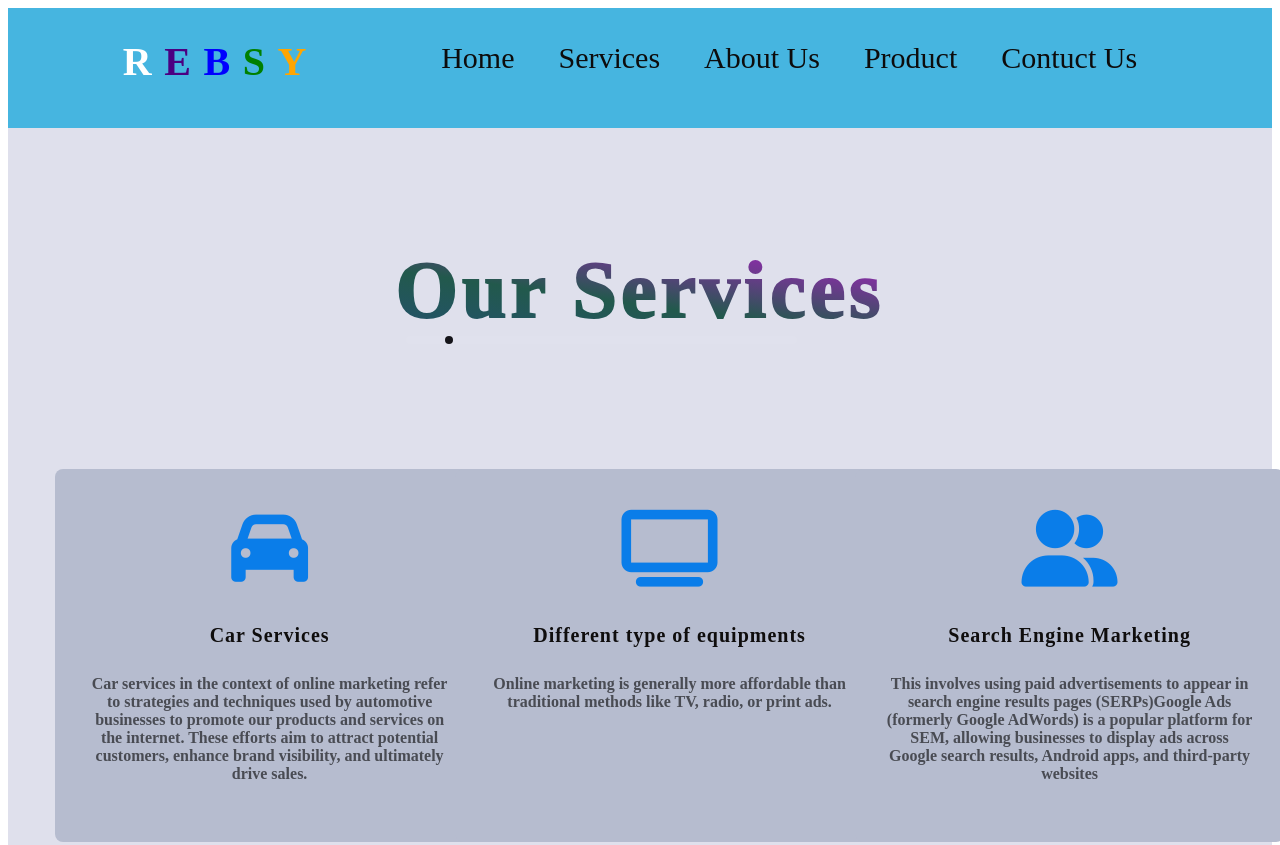
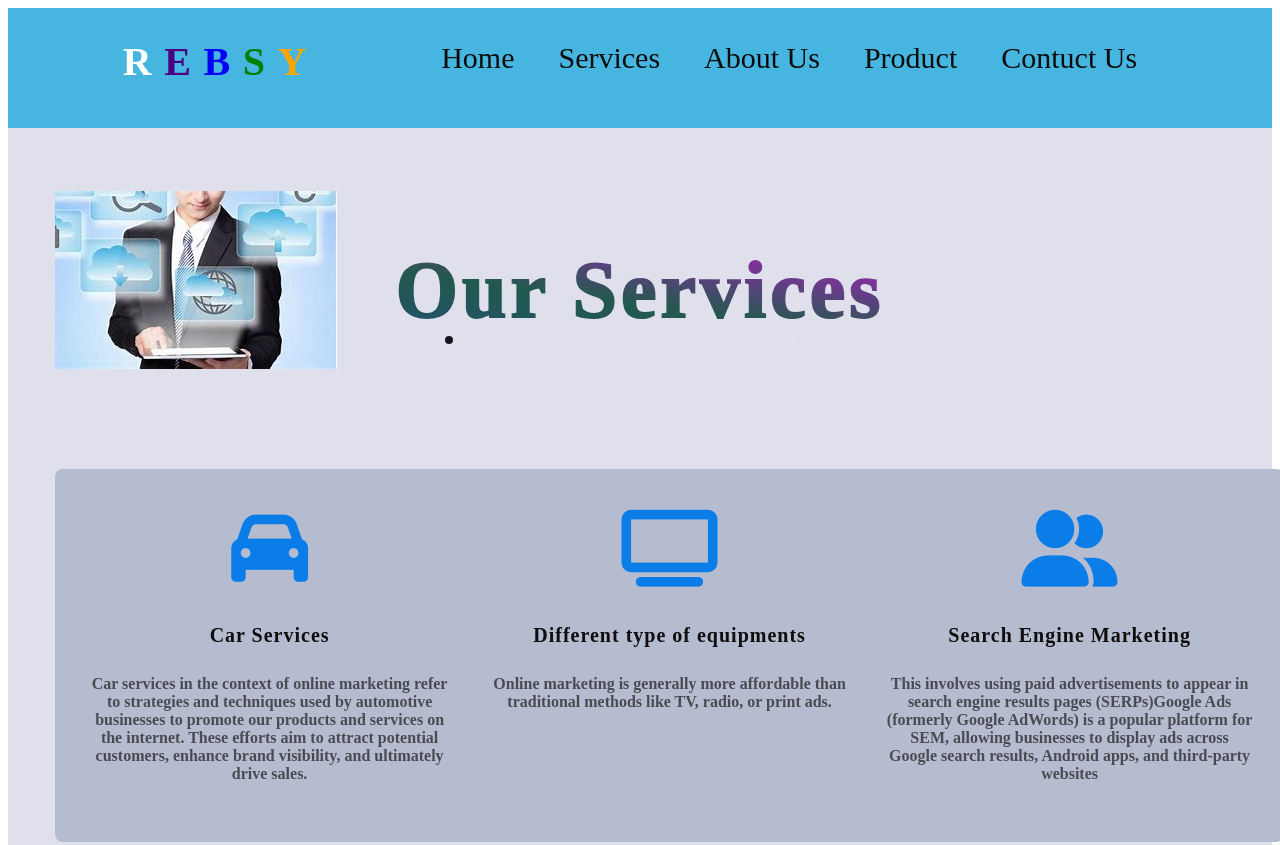
Before and after one commit to rajifan/online-marketing, a plain HTML site: page HTML/service.html in a window 1280 px wide. Shown: the top 845 px of the page. Drawn offline with Linux system fonts and the light colour scheme.

Commit message:
update service

```diff
--- a/CSS/styleservice.css
+++ b/CSS/styleservice.css
@@ -69,6 +69,13 @@ font-family: 'poppins';
 }
 .service-wrapper{
   padding: 5% 8%;
+  position: relative;
+}
+.image{
+  position: absolute;
+  float: left;
+  width: 200px;
+  height: 150px;
 }
 h1{
   color: #090909;
--- a/HTML/service.html
+++ b/HTML/service.html
@@ -35,6 +35,9 @@
 
       <div class="container">
         <div class="service-wrapper">
+          <div class="image">
+        <img src="../Images/hh.jpg" alt="image">
+          </div>
             <div class="service">
                  <h1>Our Services <span></span></h1>
                  <div class="cards">
```
Also changed, not shown: Images/hh.jpg (added).
